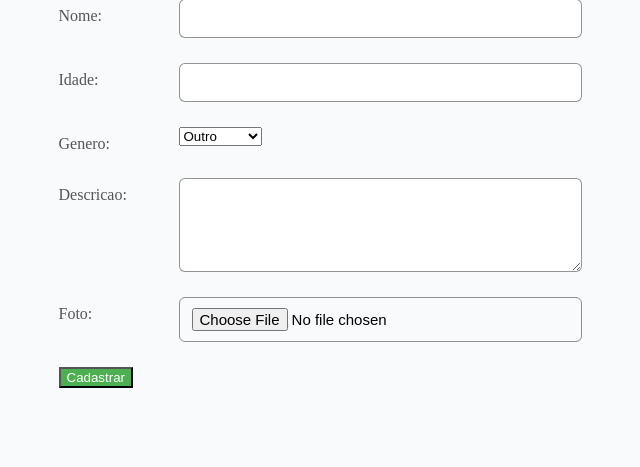
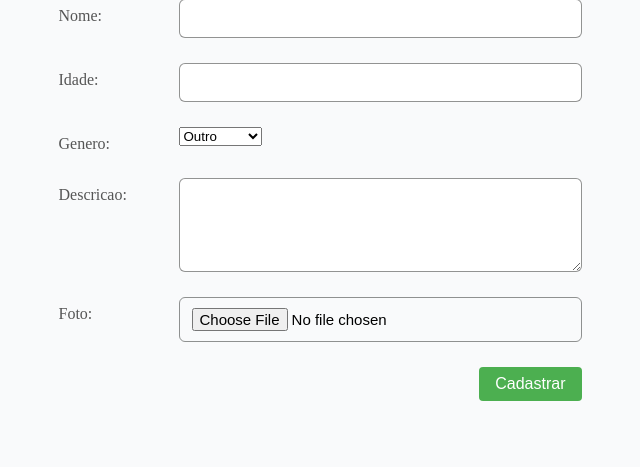
Before and after one commit to amandaaluzc/solidare-g5, a Django app: page /criancas/cadastrar/ in a window 1280 px wide. Shown: the part 277-744 px from the top of the page, without its empty margins (320-960 px from the left). Run offline with Django 5.2, Linux system fonts and the light colour scheme; the visitor is signed in with stand-in values (Sample User, id 1); parts of the project's set-up code (start-up, migrations or seed data) failed here and were passed over.

Commit message:
corrigindo coisa do front

```diff
--- a/apadrinhamento/static/styles/gerenciar_afilhado.css
+++ b/apadrinhamento/static/styles/gerenciar_afilhado.css
@@ -39,7 +39,7 @@
 }
 
 thead {
-    background-color: #e6e6e6;
+    background-color: #7DB0D1;
     font-weight: bold;
 }
 
@@ -222,3 +222,26 @@ tbody img {
 .btn-confirm-no:hover {
     background-color: #ac2525 !important;
 }
+
+.btn-cadastrar {
+    background-color: #4CAF50;
+    color: white;
+    padding: 8px 16px;
+    border: none;
+    border-radius: 4px;
+    font-size: 16px;
+    cursor: pointer;
+    transition: all 0.2s ease;
+}
+
+.btn-cadastrar:hover {
+    background-color: #45a049;
+    transform: translateY(-1px);
+    box-shadow: 0 2px 4px rgba(76, 175, 80, 0.2);
+}
+
+.form-footer {
+    display: flex;
+    justify-content: flex-end;
+    margin-top: 20px;
+}
--- a/apadrinhamento/templates/cadastrar_crianca.html
+++ b/apadrinhamento/templates/cadastrar_crianca.html
@@ -77,7 +77,10 @@
                     {% endif %}
                 </div>
 
-                <button type="submit" class="btn-save">Cadastrar</button>
+                <div class="form-footer">
+                    <button type="submit" class="btn-cadastrar">Cadastrar</button>
+                </div>
+
             </form>
         </section>
     </section>
--- a/apadrinhamento/templates/escolha_admin.html
+++ b/apadrinhamento/templates/escolha_admin.html
@@ -25,7 +25,7 @@
                     <a href="{% url 'home' %}"><button>Home</button></a>
                     </section>
                     <section class="gerenciar">
-                    <a href="{% url 'escolha_admin' %}#sobre"><button>gerenciar</button></a>
+                    <a href="{% url 'escolha_admin' %}#sobre"><button>Gerenciar</button></a>
                     </section>
 
                     <section class="cadastrar">
```
